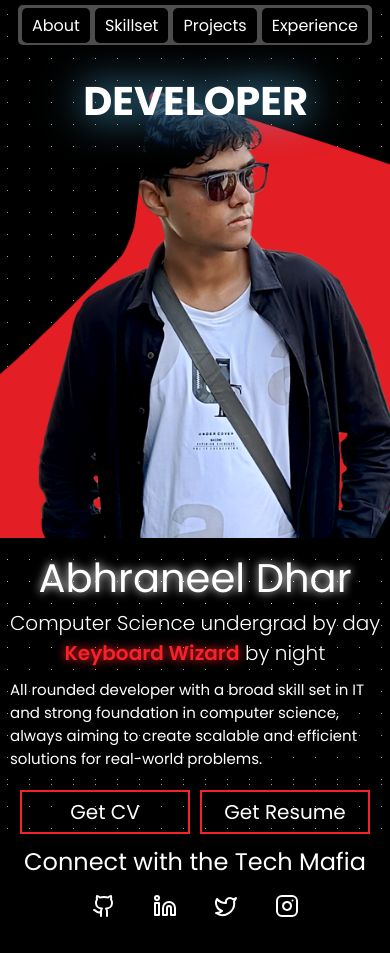
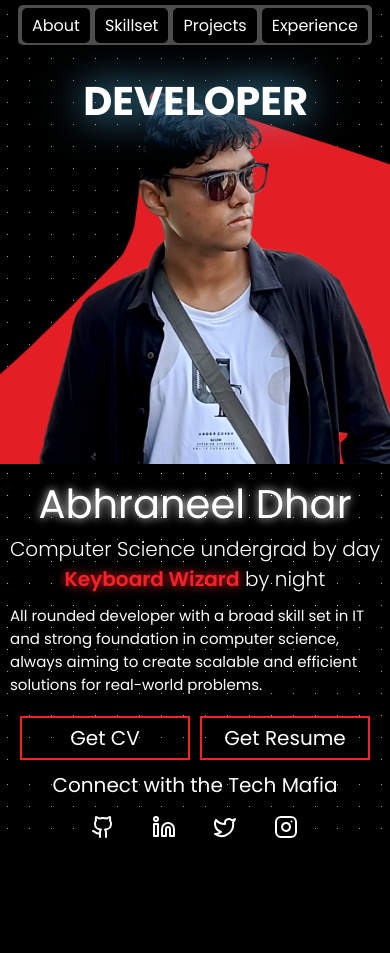
Before and after one commit to abhraneeldhar/portfolio, a Next.js app: page / in a window 390 px wide. After the commit the page ends 874 px from the top, so only its background shows below. Built offline with nearby package versions, Linux system fonts and the light colour scheme.

Commit message:
changed layout

```diff
--- a/app/home.module.css
+++ b/app/home.module.css
@@ -67,6 +67,8 @@
     width: fit-content;
     animation: heroImageAnimation 2s;
     position: absolute;
+    z-index: 2;
+    /* background-color: #5ccbff; */
 }
 
 .heroTextDiv {
@@ -78,11 +80,14 @@
     display: flex;
     flex-direction: column;
     justify-content: center;
-    z-index: 2;
-    width: 500px;
+    align-items: end;
+    z-index: 3;
+    width: 100%;
     padding: 30px;
 }
-
+.nameNShi{
+    width: 500px;
+}
 .heroTextDiv h1 {
     font-weight: 400;
     font-size: 50px;
@@ -99,18 +104,14 @@
     color: #f72129;
     filter: drop-shadow(0px 0px 5px #f72129);
     font-weight: 600;
-    /* background-color: #e81f26; */
 }
 
 .aboutTextDiv {
-    /* background-color: #f72129; */
     color: white;
     padding: 10px;
     border-radius: 10px;
     font-weight: 400;
     font-size: 20px;
-    /* box-shadow: 10px 5px 40px #f721288e; */
-    /* filter: drop-shadow(0px 0px 15px #f72129); */
     transition: all 0.2s;
     text-align: left;
 }
@@ -200,6 +201,7 @@
         display: none;
     }
 }
+
 @keyframes splashLogoAnimation{
     0%{
         opacity: 0;
@@ -209,16 +211,11 @@
     }
 }
 
-
-
-
-
-
 .gltichTextDiv {
     position: absolute;
     top: 40%;
     left: 50%;
-    z-index: 2;
+    z-index: 3;
     text-align: center;
     transform: translateX(-50%) translateY(-50%);
 }
@@ -230,7 +227,6 @@
     text-transform: uppercase;
     animation: glitch-animation 0.8s infinite alternate;
     filter: drop-shadow(0px 0px 20px #5ccbff);
-
 }
 
 @keyframes glitch-animation {
@@ -302,10 +298,12 @@
         padding: 0;
         width: 100%;
         justify-content: end;
+        align-items: center;
     }
     .nameNShi{
         padding-top: 10px;
         filter: none;
+        width: 100%;
 
         background:
             linear-gradient(90deg, var(--dot-bg) calc(var(--dot-space) - var(--dot-size)), transparent 1%) center / var(--dot-space) var(--dot-space),
--- a/app/page.tsx
+++ b/app/page.tsx
@@ -35,10 +35,11 @@ export default function Home() {
       </div>
       <div className={styles.heroDiv}>
 
-
         <div className={styles.gltichTextDiv}>
           <h1 className={styles.glitch}>{words[index]}</h1>
         </div>
+
+        <Image className={styles.heroImage} src={heroImage} alt="" />
 
         <div className={styles.heroTextDiv}>
           <div className={styles.nameNShi}>
@@ -47,19 +48,15 @@ export default function Home() {
             <div className={styles.aboutTextDiv}>
               <p>All rounded developer with a broad skill set in IT and strong foundation in computer science, always aiming to create scalable and efficient solutions for real-world problems.</p>
             </div>
-          </div>
 
             <div className={styles.downloadDiv}>
               <button>Get CV</button>
               <button>Get Resume</button>
             </div>
 
+          </div>
 
 
-        </div>
-        <Image className={styles.heroImage} src={heroImage} alt="" />
-
-      </div>
 
           <div className={styles.socialsDiv}>
             <h2>Connect with the Tech Mafia</h2>
@@ -87,6 +84,12 @@ export default function Home() {
             </div>
           </div>
 
+        </div>
+
+
+      </div>
+
+
 
     </div>
   </>)
```
Lines whose indentation alone changed are shown as unchanged.
